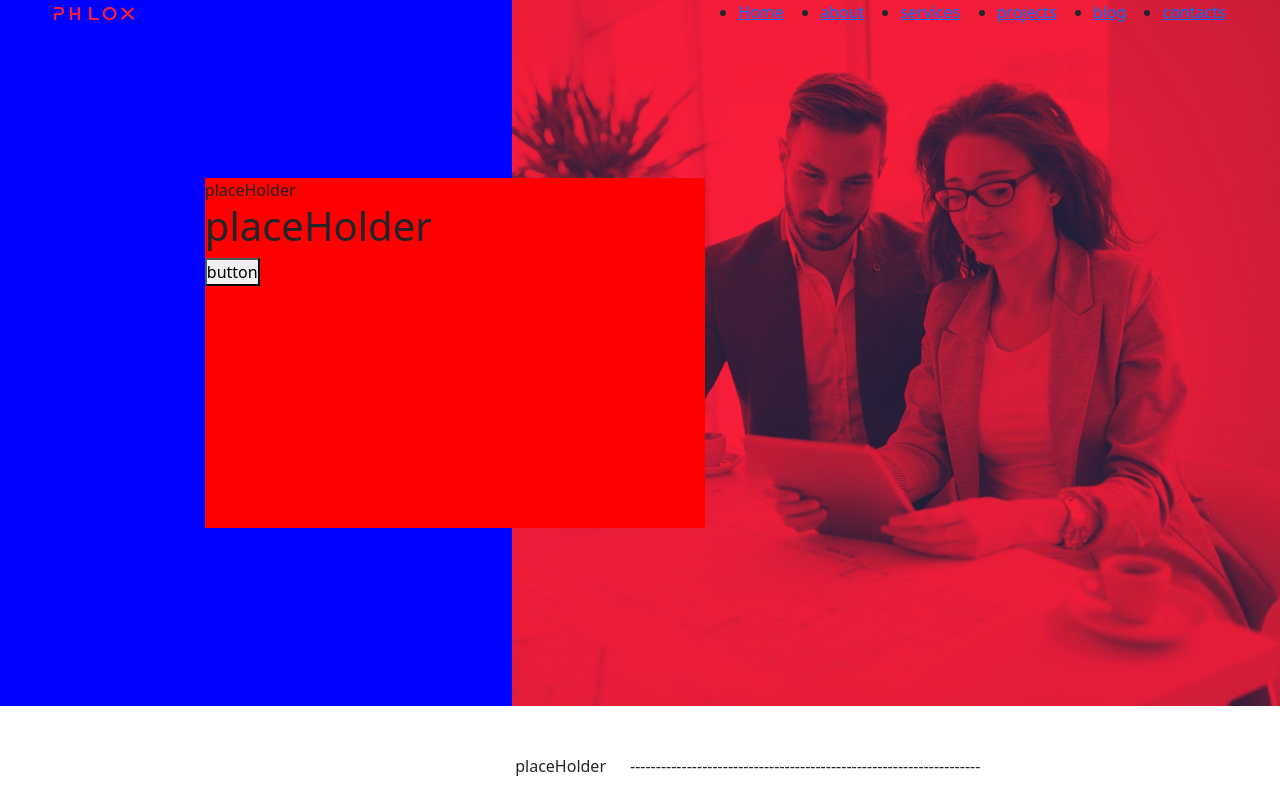
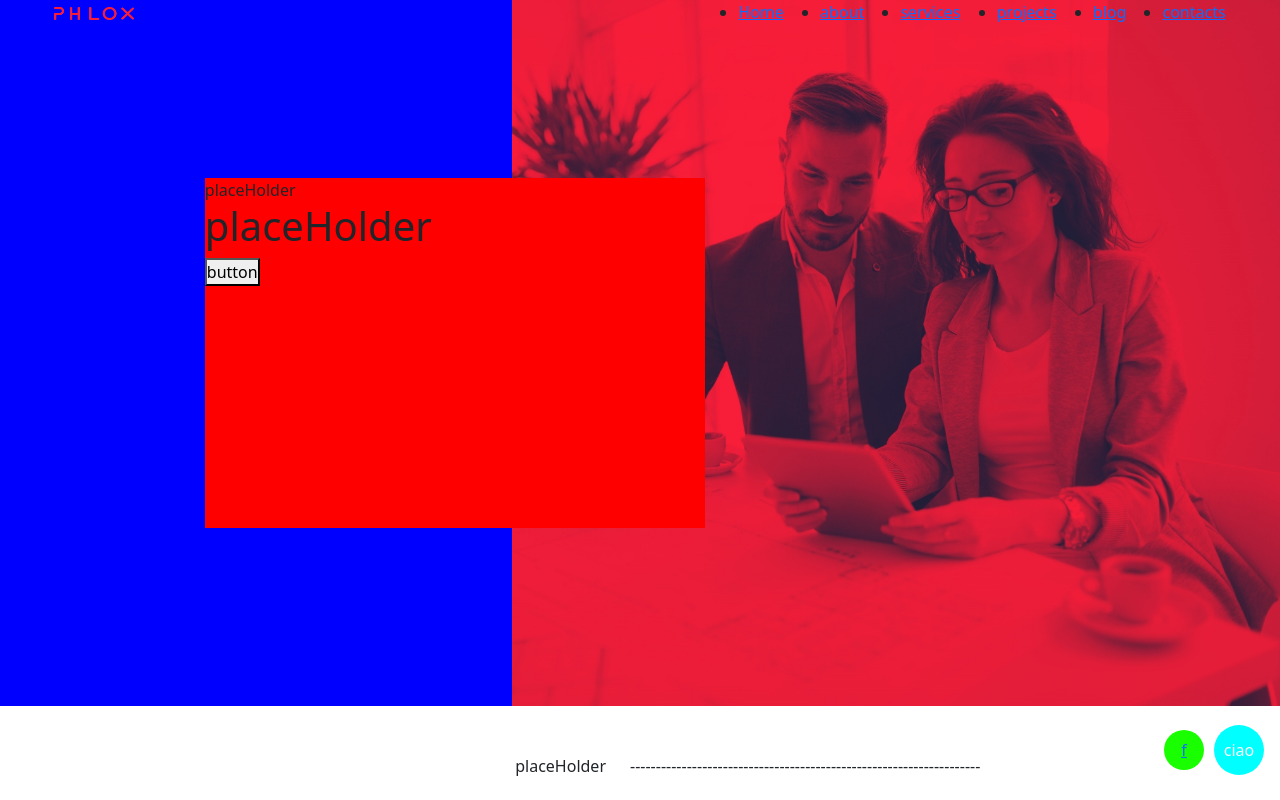
Before and after one commit to alessandromarangoni/proj-html-vuejs, a Vue app: page / in a window 1280 px wide. Shown: the top 800 px of the page. Built offline with nearby package versions, Linux system fonts and the light colour scheme.

Commit message:
footer + sticky elements on footer no style

```diff
--- a/index.html
+++ b/index.html
@@ -10,6 +10,7 @@
   <script src="https://cdn.jsdelivr.net/npm/bootstrap@5.2.3/dist/js/bootstrap.bundle.min.js"
     integrity="sha384-kenU1KFdBIe4zVF0s0G1M5b4hcpxyD9F7jL+jjXkk+Q2h455rYXK/7HAuoJl+0I4"
     crossorigin="anonymous"></script>
+  <link rel="stylesheet" href="https://cdnjs.cloudflare.com/ajax/libs/font-awesome/6.3.0/css/all.min.css">
   <title>MID TERM</title>
 </head>
 
--- a/src/App.vue
+++ b/src/App.vue
@@ -16,6 +16,36 @@ export default {
   <headerApp />
   <mainSectionApp />
   <footerApp />
+  <div class="message_icon_container d-flex justify-content-between align-items-center">
+    <div class="return_up d-flex justify-content-center align-items-center"><a href="#container">f</a></div>
+    <div class="message_icon d-flex justify-content-center align-items-center">
+      ciao
+    </div>
+  </div>
 </template>
 
-<style scoped></style>
+<style scoped lang="scss">
+.message_icon_container {
+  height: 100px;
+  width: 100px;
+  color: white;
+  position: sticky;
+  margin: -5.5rem 1rem;
+  bottom: 0;
+  left: 100%;
+
+  .message_icon {
+    height: 50%;
+    width: 50%;
+    border-radius: 50%;
+    background-color: aqua;
+  }
+
+  .return_up {
+    height: 40%;
+    width: 40%;
+    border-radius: 50%;
+    background-color: rgb(26, 255, 0);
+  }
+}
+</style>
--- a/src/components/footerApp.vue
+++ b/src/components/footerApp.vue
@@ -1,9 +1,90 @@
 <script>
+import logo from '../assets/logotype-2-139x23.png'
 export default {
-    name: "footerApp"
+    name: "footerApp",
+    data() {
+        return {
+            logo,
+            footerLink: [{
+                name: "Home",
+                link: "/"
+            }, {
+                name: "about",
+                link: "/"
+            }, {
+                name: "services",
+                link: "/"
+            }, {
+                name: "projects",
+                link: "/"
+            }, {
+                name: "blog",
+                link: "/"
+            }, {
+                name: "contacts",
+                link: "/"
+            }],
+            sociaLink: [{
+                icons: 'fa-instagram',
+                link: 'www.twitter.com'
+            }, {
+                icons: 'fa-linkedin',
+                link: 'www.linkedin.com'
+            }, {
+                icons: ' fa-facebook',
+                link: 'www.facebook.com'
+            }, {
+                icons: 'fa-twitter',
+                link: 'www.twitter.com'
+            }],
+        }
+    }
 }
 </script>
-<template></template>
+<template>
+    <section>
+        <div class="container">
+            <div class="row">
+                <div class="col ">
+                    <div class="d-flex justify-content-between align-items-center">
+                        <div><img :src="this.logo" alt=""></div>
+                        <div>
+                            <ul class="d-flex">
+                                <li v-for="item in footerLink" class="p-2"><a :href="item.link">{{ item.name }}</a></li>
+                            </ul>
+                        </div>
+                        <div>
+                            <template v-for="items in sociaLink">
+                                <span> <a href=""> <i class="fa-brands " :class="'' + items.icons"></i> </a></span>
+                            </template>
+                        </div>
+                    </div>
+                    <div class="footer_line mb-3"></div>
+                    <div class="d-flex justify-content-between align-items-end">
+                        <div>
+                            <span class="d-block"><small><a href="">Term of use</a></small></span>
+                            <span><small><a href="">Privacy Enviromental policy</a></small></span>
+                        </div>
+                        <div><span><small><a href="">Copyright © 2020 Phlox Consulting. All Rights
+                                        Reserved.</a></small></span>
+                        </div>
+                    </div>
+                </div>
+            </div>
+        </div>
+    </section>
+</template>
 <style scoped lang="scss">
-@use '../style.scss'
+li {
+    list-style: none;
+
+    a {
+        text-decoration: none;
+    }
+}
+
+.footer_line {
+    height: 1px;
+    border: 1px solid black;
+}
 </style>
```
